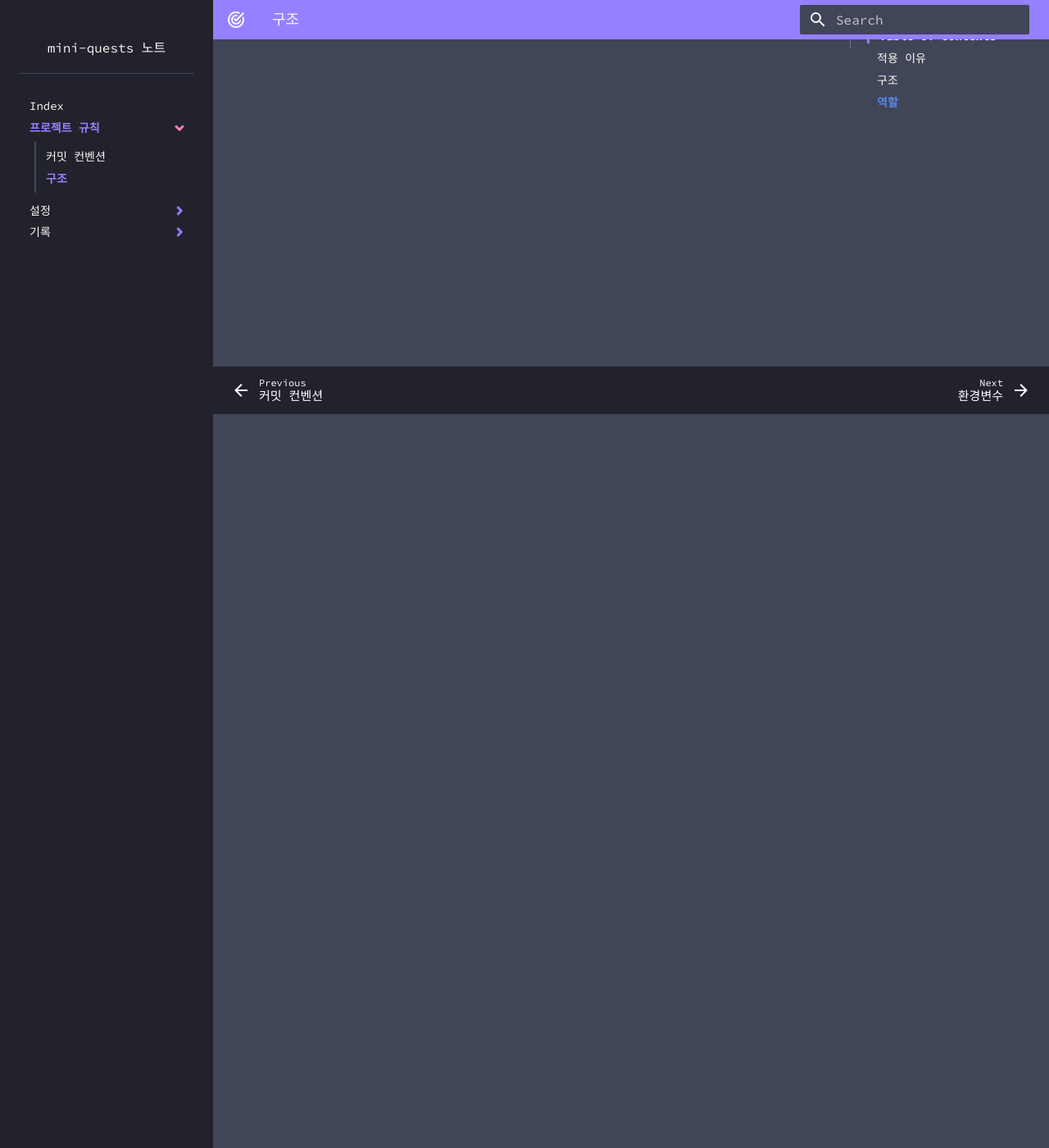
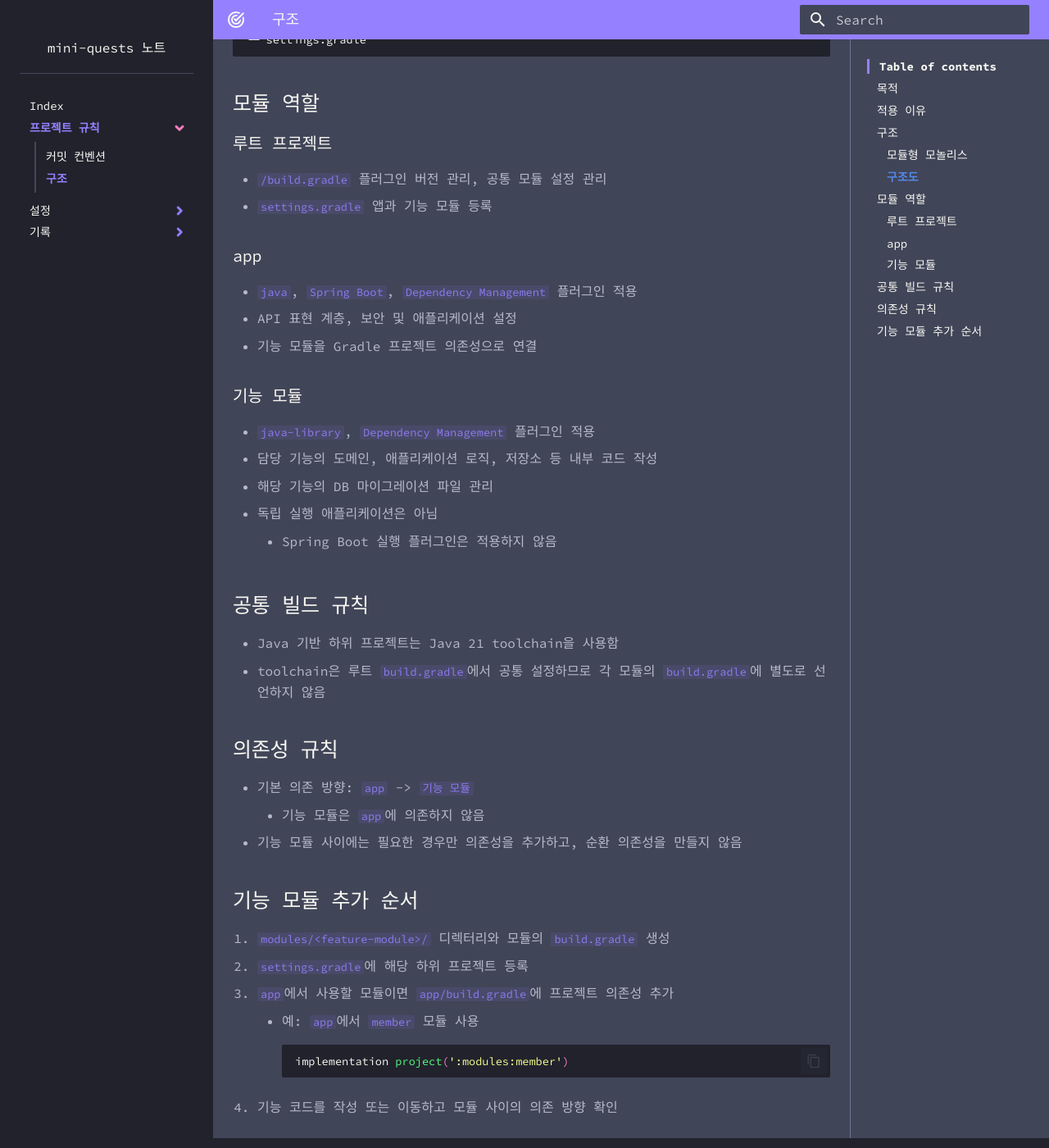
Before and after one commit to vardoong/mini-quests, an MkDocs documentation site: the page built from docs/rules/gradle-multi-module.md, in a window 1280 px wide and 1400 px high, scrolled down 895 px. Shown: the whole window at 82% size. Built offline with MkDocs 1.6.1 and Material for MkDocs 9.7.7, drawn with Linux system fonts in a browser that asks for light colours; some of the changed text lies outside the part shown.

Commit message:
build: Java 21 toolchain 중앙 관리

````diff
--- a/docs/rules/gradle-multi-module.md
+++ b/docs/rules/gradle-multi-module.md
@@ -1,20 +1,31 @@
-# 멀티모듈 적용
-## 적용 이유
+# 멀티모듈 구조와 규칙
+
+## 목적
+
 - 모듈별로 명확하게 의존성을 관리함
 - 기능별로 코드를 분리해 구조를 보기좋게 함
-- 마이크로서비스로 확장하기 쉽도록 함
+
+## 적용 이유
+
+- 기능 경계와 의존성을 명시적으로 관리
+- 향후 서비스 분리 대상과 필요한 경계를 검토하는데 활용
+- 마이크로서비스로 확장하기 쉽도록 함 (모듈 경계가 없는 단일 애플리케이션 대비)
 
 ## 구조
+
+### 모듈형 모놀리스
+
+여러 기능 모듈을 하나의 애플리케이션으로 조립함
+
+### 구조도
+
 ```text
 mini-quests/
 ├─ app/         # Spring boot 실행 모듈
 │  ├─ src
 │  └─ build.gradle
 ├─ modules/
-│  ├─ example01-module/
-│  │  ├─ src
-│  │  └─ build.gradle
-│  ├─ example02-module/
+│  ├─ <feature-module>/
 │  │  ├─ src
 │  │  └─ build.gradle
 │  ...
@@ -23,7 +34,45 @@ mini-quests/
 └─ settings.gradle
 ```
 
-## 역할
+## 모듈 역할
+
+### 루트 프로젝트
+
 - `/build.gradle` 플러그인 버전 관리, 공통 모듈 설정 관리
-- `/app/build.gradle`, `/modules/*/build.gradle` Java, Spring Boot 플러그인과 앱 의존성 관리
-- `/settings.gradle` 하위 프로젝트 등록
+- `settings.gradle` 앱과 기능 모듈 등록
+
+### app
+
+- `java`, `Spring Boot`, `Dependency Management` 플러그인 적용
+- API 표현 계층, 보안 및 애플리케이션 설정
+- 기능 모듈을 Gradle 프로젝트 의존성으로 연결
+
+### 기능 모듈
+
+- `java-library`, `Dependency Management` 플러그인 적용
+- 담당 기능의 도메인, 애플리케이션 로직, 저장소 등 내부 코드 작성
+- 해당 기능의 DB 마이그레이션 파일 관리
+- 독립 실행 애플리케이션은 아님
+    - Spring Boot 실행 플러그인은 적용하지 않음
+
+## 공통 빌드 규칙
+
+- Java 기반 하위 프로젝트는 Java 21 toolchain을 사용함
+- toolchain은 루트 `build.gradle`에서 공통 설정하므로 각 모듈의 `build.gradle`에 별도로 선언하지 않음
+
+## 의존성 규칙
+
+- 기본 의존 방향: `app` -> `기능 모듈`
+    - 기능 모듈은 `app`에 의존하지 않음
+- 기능 모듈 사이에는 필요한 경우만 의존성을 추가하고, 순환 의존성을 만들지 않음
+
+## 기능 모듈 추가 순서
+
+1. `modules/<feature-module>/` 디렉터리와 모듈의 `build.gradle` 생성
+2. `settings.gradle`에 해당 하위 프로젝트 등록
+3. `app`에서 사용할 모듈이면 `app/build.gradle`에 프로젝트 의존성 추가
+    - 예: `app`에서 `member` 모듈 사용
+        ```groovy
+        implementation project(':modules:member')
+        ```
+4. 기능 코드를 작성 또는 이동하고 모듈 사이의 의존 방향 확인
````
Also changed, not shown: docs/history/why.md (+8 -1 lines), 3 other files.
